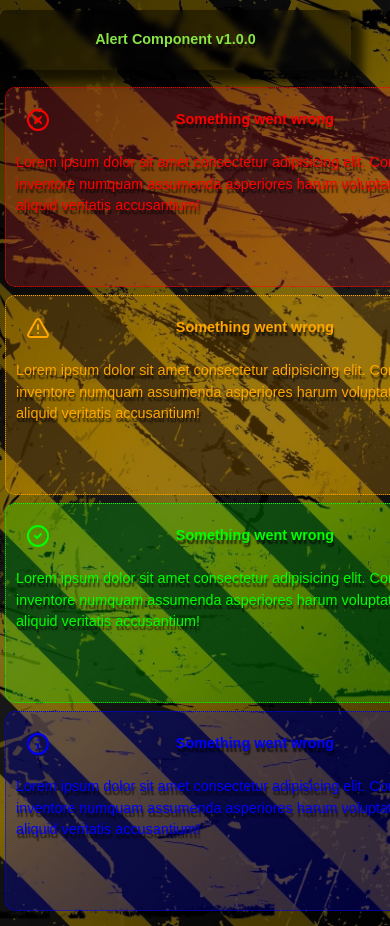
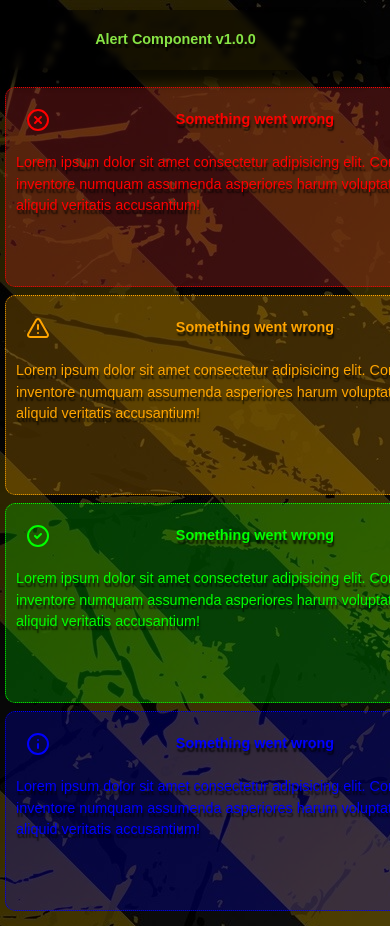
Before and after one commit to kareem-shalan/Dynamic-Alert-Component, a React (Vite) app: page / in a window 390 px wide. Shown: the top 926 px of the page. Built offline with nearby package versions, Linux system fonts and the light colour scheme.

Commit message:
fix: make background repeat on mobile screens

```diff
--- a/src/App.css
+++ b/src/App.css
@@ -85,7 +85,11 @@
     padding: 10px;
     height: auto;
     min-height: 100vh;
-    background-position: top;
+    background-position: top left;
+    background-size: auto;
+    background-repeat: repeat;
+    background-blend-mode: multiply;
+    background-color: rgba(0,0,0,0.7);
   }
   .alert-container {
     flex-direction: column;
```
